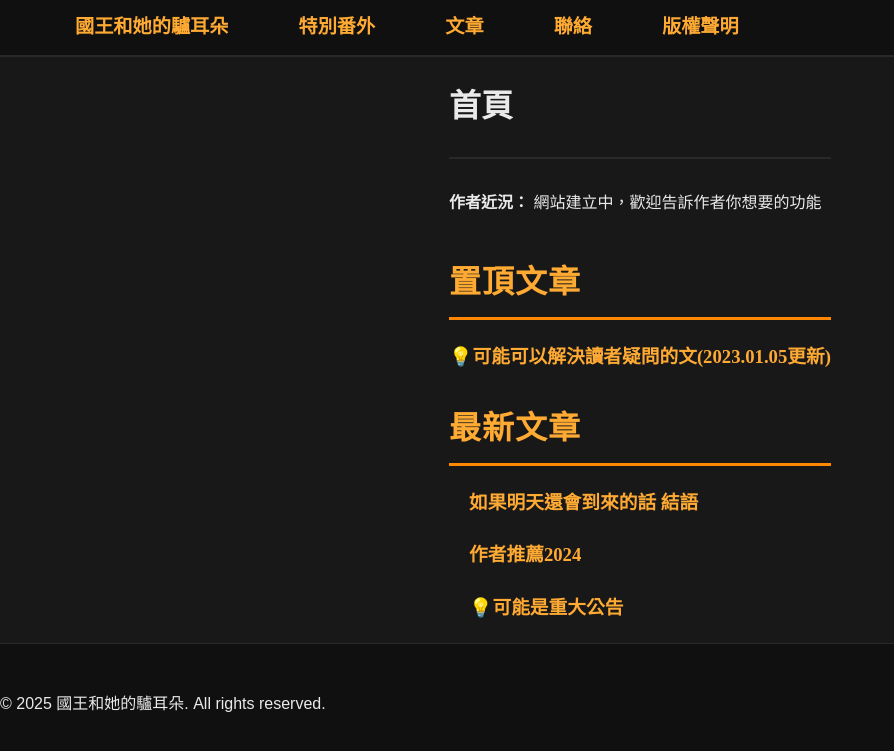
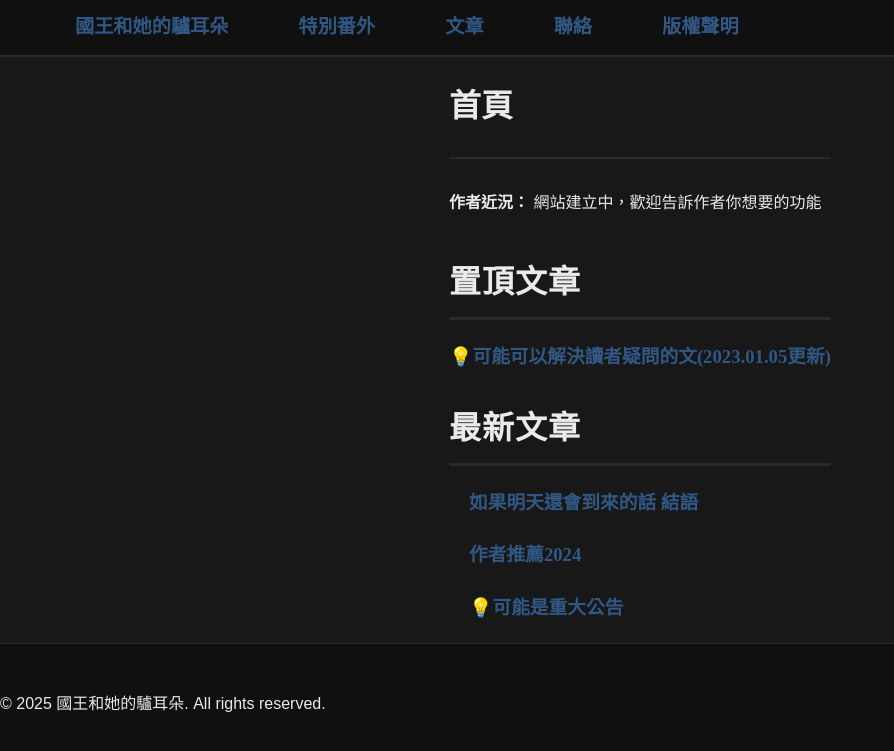
Before and after one commit to thekingwithdonkeyears/website, a Jekyll site: the page built from index.html, in a window 1280 px wide. Shown: the top 751 px of the page, without its empty margins (0-894 px from the left). Built offline with Jekyll 4.4.1, drawn with Linux system fonts in a browser that asks for light colours; the list of posts is cut into pages by our own code.

Commit message:
Modify the link color

```diff
--- a/assets/css/style.css
+++ b/assets/css/style.css
@@ -1,17 +1,17 @@
 /* 全域變數 */
 :root {
-    --bg-color: #181818; /* 柔和深灰色背景 */
-    --text-color: #EAEAEA; /* 溫和的白色 */
-    --link-color: #FFAA33; /* 柔和的琥珀色 */
-    --hover-color: #FF8800; /* 深琥珀 */
-    --border-color: #292929; /* 暗灰色邊框 */
-    --content-bg: #202020; /* 深色區塊背景 */
-    --button-bg: #333333; /* 深灰色按鈕 */
-    --button-hover-bg: #444444; /* 按鈕 hover 效果 */
-    --navbar-bg: #101010; /* 導航欄背景 */
-    --navbar-hover-bg: #222222; /* 導航 hover */
-    --category-bg: #252525; /* 類別標籤 */
-    --category-text: #EAEAEA; /* 類別文字 */
+    --bg-color: #181818; /* Soft dark gray */
+    --text-color: #EAEAEA; /* Warm white */
+    --link-color: #315885; /* Cool deep blue */
+    --hover-color: #357ABD; /* Slightly darker blue */
+    --border-color: #292929; /* Dark gray border */
+    --content-bg: #202020; /* Content background */
+    --button-bg: #333333; /* Button background */
+    --button-hover-bg: #444444; /* Button hover */
+    --navbar-bg: #101010; /* Navbar background */
+    --navbar-hover-bg: #222222; /* Navbar hover */
+    --category-bg: #252525; /* Category tags */
+    --category-text: #EAEAEA; /* Category text */
 }
 
 /* 全站樣式 */
@@ -115,18 +115,17 @@ h1, h2, h3, h4, h5, h6 {
 section h2 {
     font-size: 2rem;
     font-weight: bold;
-    color: #FFAA33;
+    color: var(--text-color);
     text-transform: uppercase;
     letter-spacing: 1px;
-    border-bottom: 3px solid #FF8800;
+    border-bottom: 3px solid var(--border-color);
     padding-bottom: 5px;
     margin-bottom: 20px;
-    transition: color 0.3s ease, border-bottom 0.3s ease;
+    transition: border-bottom 0.3s ease;
 }
 
 section h2:hover {
-    color: #FF8800;
-    border-bottom: 3px solid #FF6600;
+    border-bottom: 3px solid var(--hover-color);
 }
 
 /* 文字內容 */
```
